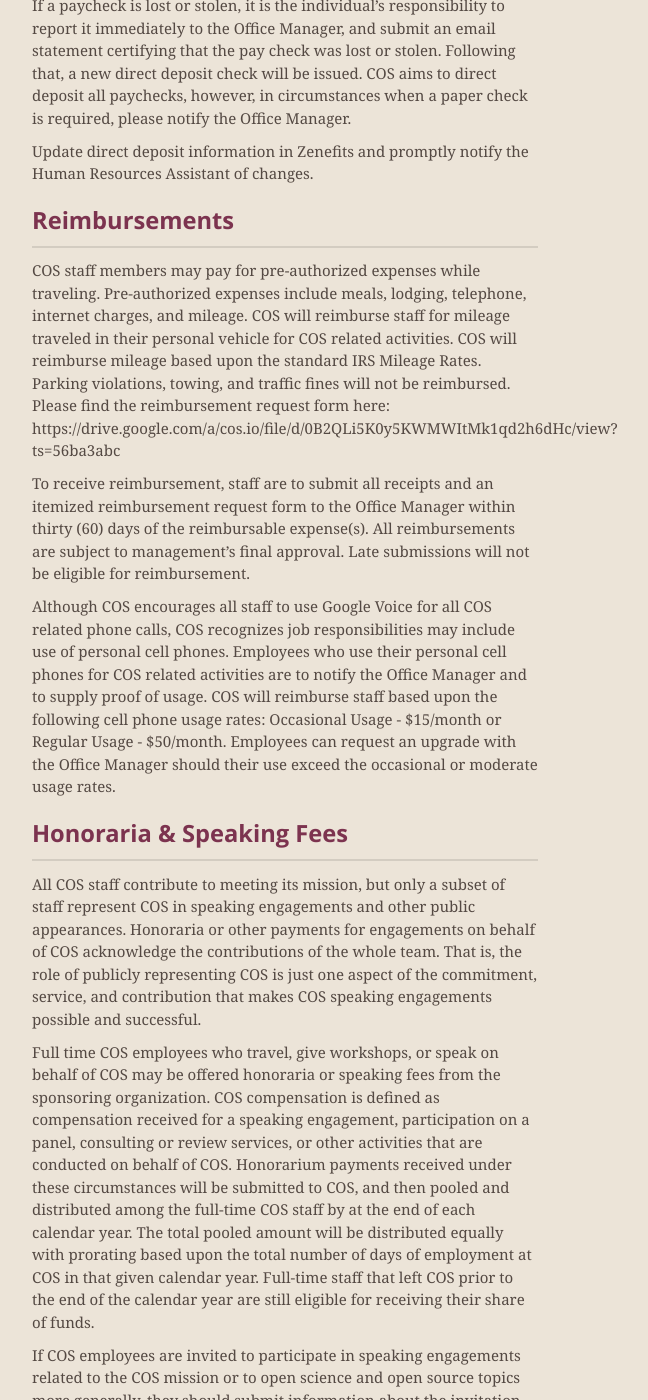
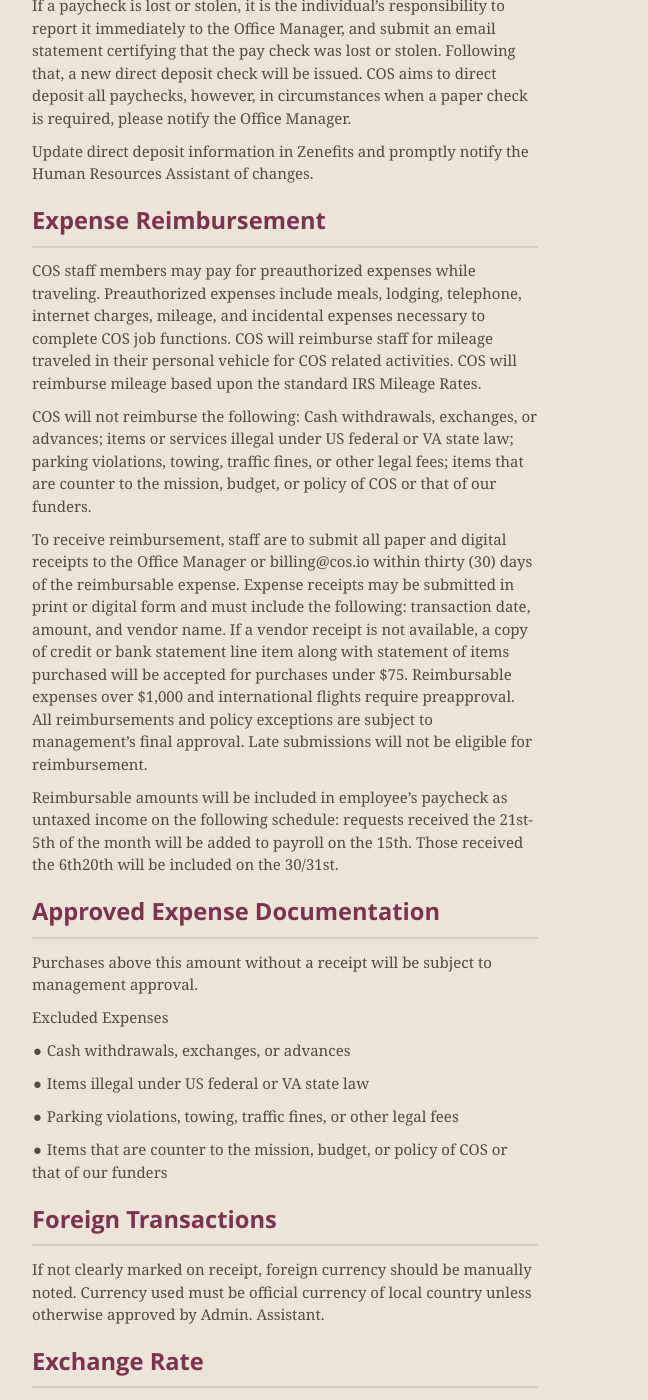
Before and after one commit to CenterForOpenScience/Policies-and-Procedures, a Jekyll site: the page built from index.md, in a window 1280 px wide and 1400 px high, scrolled down 6597 px. Shown: the whole window, without its empty margins (355-1003 px from the left). Built offline with Jekyll 4.4.1, drawn with Linux system fonts in a browser that asks for light colours; nearby versions of some CDN libraries; some of the changed text lies outside the part shown.

Commit message:
Change Reimbursement Wording
Change to Reimbursement.

```diff
--- a/index.md
+++ b/index.md
@@ -152,14 +152,55 @@ If a paycheck is lost or stolen, it is the individual’s responsibility to repo
 
 Update direct deposit information in Zenefits and promptly notify the Human Resources Assistant of changes.
 
-Reimbursements
+Expense Reimbursement
 ------------------
 
-COS staff members may pay for pre-authorized expenses while traveling. Pre-authorized expenses include meals, lodging, telephone, internet charges, and mileage. COS will reimburse staff for mileage traveled in their personal vehicle for COS related activities. COS will reimburse mileage based upon the standard IRS Mileage Rates. Parking violations, towing, and traffic fines will not be reimbursed. Please find the reimbursement request form here: https://drive.google.com/a/cos.io/file/d/0B2QLi5K0y5KWMWItMk1qd2h6dHc/view?ts=56ba3abc
+COS staff members may pay for pre­authorized expenses while traveling. Pre­authorized expenses include meals, lodging, telephone, internet charges, mileage, and incidental expenses necessary to complete COS job functions. COS will reimburse staff for mileage traveled in their personal vehicle for COS related activities. COS will reimburse mileage based upon the
+standard IRS Mileage Rates.
 
-To receive reimbursement, staff are to submit all receipts and an itemized reimbursement request form to the Office Manager within thirty (60) days of the reimbursable expense(s). All reimbursements are subject to management’s final approval. Late submissions will not be eligible for reimbursement.
+COS will not reimburse the following: Cash withdrawals, exchanges, or advances; items or services illegal under US federal or VA state law; parking violations, towing, traffic fines, or other legal fees; items that are counter to the mission, budget, or policy of COS or that of our funders.
 
-Although COS encourages all staff to use Google Voice for all COS related phone calls, COS recognizes job responsibilities may include use of personal cell phones. Employees who use their personal cell phones for COS related activities are to notify the Office Manager and to supply proof of usage. COS will reimburse staff based upon the following cell phone usage rates: Occasional Usage - $15/month or Regular Usage - $50/month. Employees can request an upgrade with the Office Manager should their use exceed the occasional or moderate usage rates.
+To receive reimbursement, staff are to submit all paper and digital receipts to the Office Manager or billing@cos.io within thirty (30) days of the reimbursable expense. Expense receipts may be submitted in print or digital form and must include the following: transaction date, amount, and vendor name. If a vendor receipt is not available, a copy of credit or bank statement line item along with statement of items purchased will be accepted for purchases under $75. Reimbursable expenses over $1,000 and international flights require pre­approval. All reimbursements and policy exceptions are subject to management’s final approval. Late submissions will not be eligible for reimbursement.
+
+Reimbursable amounts will be included in employee’s paycheck as untaxed income on the following schedule: requests received the 21st­5th of the month will be added to payroll on the 15th. Those received the 6th­20th will be included on the 30/31st.
+
+Approved Expense Documentation
+------------------
+
+Purchases above this amount without a receipt will be subject to management approval.
+
+Excluded Expenses
+
+● Cash withdrawals, exchanges, or advances
+
+● Items illegal under US federal or VA state law
+
+● Parking violations, towing, traffic fines, or other legal fees
+
+● Items that are counter to the mission, budget, or policy of COS or that of our funders
+
+Foreign Transactions
+-------------------
+
+If not clearly marked on receipt, foreign currency should be manually noted. Currency used must be official currency of local country unless otherwise approved by Admin. Assistant.
+
+Exchange Rate
+-------------------
+
+It is the policy of COS to reimburse using the exchange rate provided by Expensify at the time of processing.
+
+● Individuals should submit copies of credit statements along with original purchase receipt to be reimbursed at actual cost. Corresponding charges should be highlighted on statement. If bank records are not submitted, reimbursement will be processed using Expensify exchange rate.
+
+Cell Phone Reimbursement
+-----------------
+
+Although COS encourages all staff to use Google Voice for all COS related phone calls, COS recognizes job responsibilities may include use of personal cell phones. Employees who use their personal cell phones for COS related activities are to notify the Office Manager and to supply proof of usage. COS will reimburse staff based upon the following cell phone usage
+rates: Occasional Usage ­ $15/month or Regular Usage ­ $50/month. Employees can request an upgrade with the Office Manager should their use exceed the occasional or moderate usage rates.
+
+Third‐party Reimbursement
+------------------
+
+COS employees are often invited to participate in conferences, lectures, or other events as representatives of COS. Reimbursement from hosting agency should be sought when available. COS staff are responsible for reporting all expenses incurred through COS activities followingthe in procedure above. Third­party reimbursements are payable to the Center for Open Science and COS will administer payment to employee. It is the individual’s responsibility to inform themselves on the third party reimbursement policies and procedures and provide this information to billing@cos.io in order the administer billing and payment.
 
 Honoraria &amp; Speaking Fees
 ------------------
```
